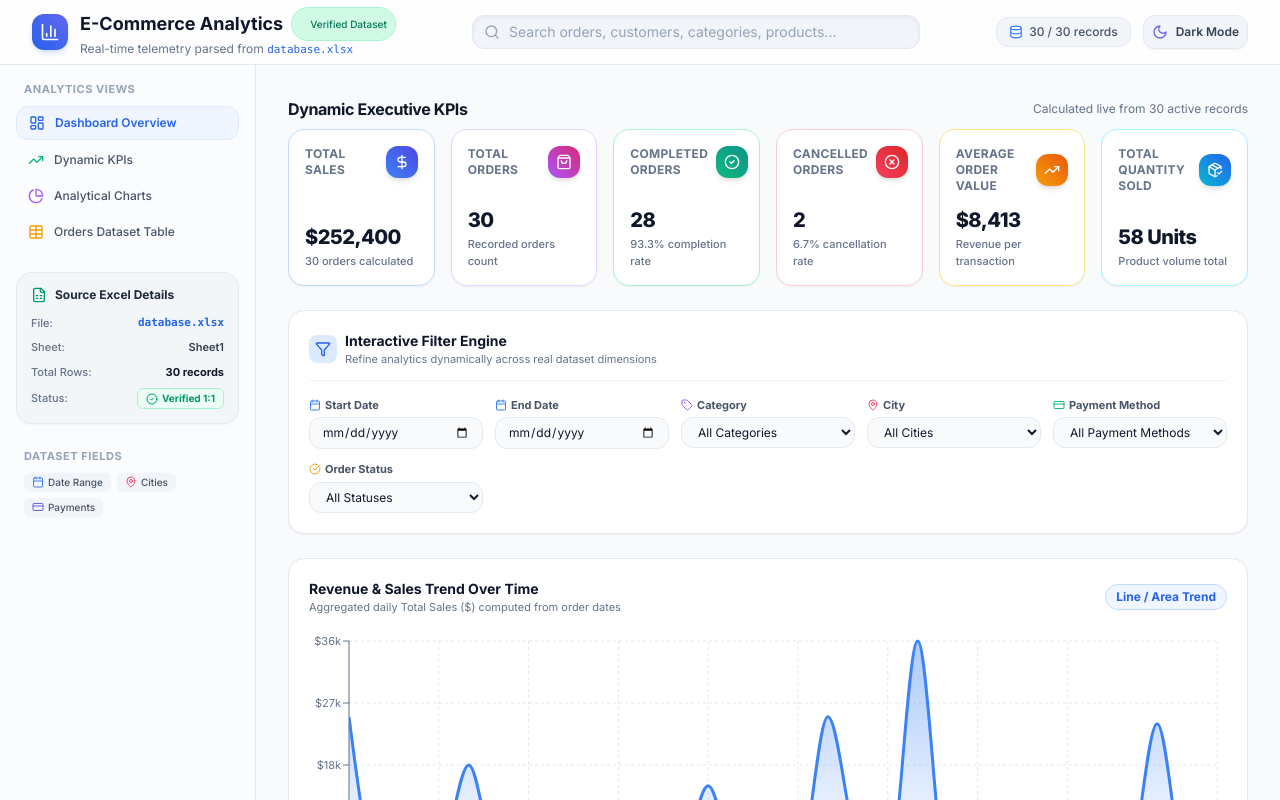
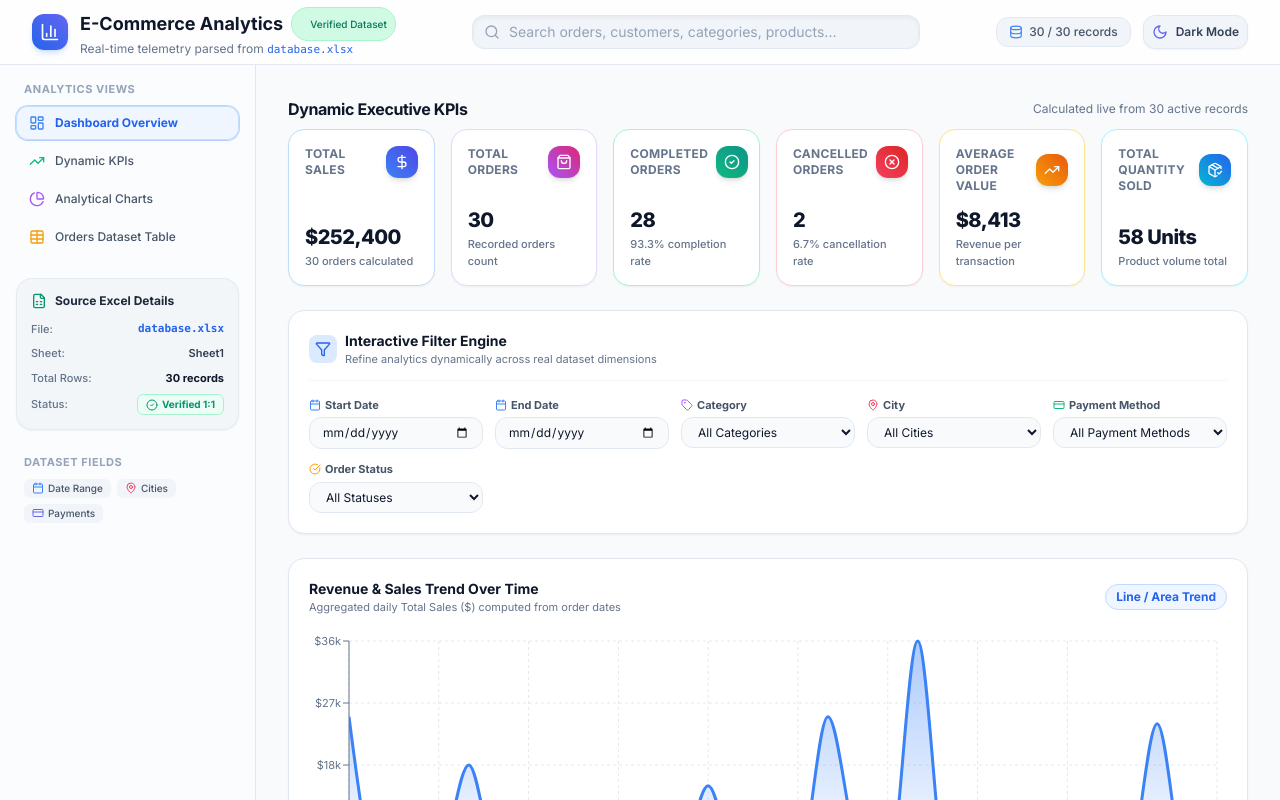
Before and after one commit to ahmedshahat921-cpu/ecommerce-dashboard, a React (Vite) app: page / in a window 1280 px wide. Shown: the top 800 px of the page. Built offline with nearby package versions, Linux system fonts and the light colour scheme.

Commit message:
feat: add dynamic active state highlighting and glowing border to Sidebar navigation tabs

```diff
--- a/src/components/Layout/Sidebar.jsx
+++ b/src/components/Layout/Sidebar.jsx
@@ -12,6 +12,39 @@ import {
 } from 'lucide-react';
 
 export const Sidebar = ({ totalRecords, activeFilterCount, resetFilters }) => {
+  const [activeTab, setActiveTab] = React.useState('overview');
+
+  const navItems = [
+    {
+      id: 'overview',
+      label: 'Dashboard Overview',
+      href: '#overview',
+      icon: LayoutDashboard,
+      iconColor: 'text-blue-500'
+    },
+    {
+      id: 'kpis',
+      label: 'Dynamic KPIs',
+      href: '#overview',
+      icon: TrendingUp,
+      iconColor: 'text-emerald-500'
+    },
+    {
+      id: 'charts',
+      label: 'Analytical Charts',
+      href: '#charts',
+      icon: PieChart,
+      iconColor: 'text-purple-500'
+    },
+    {
+      id: 'table',
+      label: 'Orders Dataset Table',
+      href: '#table',
+      icon: Table,
+      iconColor: 'text-amber-500'
+    }
+  ];
+
   return (
     <aside className="w-64 shrink-0 hidden md:block border-r border-slate-200 dark:border-slate-800 bg-white/50 dark:bg-slate-900/50 p-4 transition-colors min-h-[calc(100vh-4rem)]">
       <div className="space-y-6 sticky top-20">
@@ -21,34 +54,25 @@ export const Sidebar = ({ totalRecords, activeFilterCount, resetFilters }) => {
             Analytics Views
           </h3>
           <nav className="space-y-1">
-            <a
-              href="#overview"
-              className="flex items-center gap-2.5 px-3 py-2 rounded-xl text-xs font-semibold text-blue-600 dark:text-blue-400 bg-blue-50 dark:bg-blue-950/50 border border-blue-100 dark:border-blue-900/50 transition-all"
-            >
-              <LayoutDashboard className="w-4 h-4" />
-              <span>Dashboard Overview</span>
-            </a>
-            <a
-              href="#kpis"
-              className="flex items-center gap-2.5 px-3 py-2 rounded-xl text-xs font-medium text-slate-600 dark:text-slate-400 hover:bg-slate-100 dark:hover:bg-slate-800/60 transition-all"
-            >
-              <TrendingUp className="w-4 h-4 text-emerald-500" />
-              <span>Dynamic KPIs</span>
-            </a>
-            <a
-              href="#charts"
-              className="flex items-center gap-2.5 px-3 py-2 rounded-xl text-xs font-medium text-slate-600 dark:text-slate-400 hover:bg-slate-100 dark:hover:bg-slate-800/60 transition-all"
-            >
-              <PieChart className="w-4 h-4 text-purple-500" />
-              <span>Analytical Charts</span>
-            </a>
-            <a
-              href="#table"
-              className="flex items-center gap-2.5 px-3 py-2 rounded-xl text-xs font-medium text-slate-600 dark:text-slate-400 hover:bg-slate-100 dark:hover:bg-slate-800/60 transition-all"
-            >
-              <Table className="w-4 h-4 text-amber-500" />
-              <span>Orders Dataset Table</span>
-            </a>
+            {navItems.map((item) => {
+              const Icon = item.icon;
+              const isActive = activeTab === item.id;
+              return (
+                <a
+                  key={item.id}
+                  href={item.href}
+                  onClick={() => setActiveTab(item.id)}
+                  className={`flex items-center gap-2.5 px-3 py-2 rounded-xl text-xs transition-all ${
+                    isActive
+                      ? 'font-bold text-blue-600 dark:text-blue-400 bg-blue-50/90 dark:bg-blue-950/70 border border-blue-200/90 dark:border-blue-800/90 shadow-sm shadow-blue-500/10 ring-1 ring-blue-500/30'
+                      : 'font-medium text-slate-600 dark:text-slate-400 hover:bg-slate-100 dark:hover:bg-slate-800/60 border border-transparent'
+                  }`}
+                >
+                  <Icon className={`w-4 h-4 ${isActive ? 'text-blue-500' : item.iconColor}`} />
+                  <span>{item.label}</span>
+                </a>
+              );
+            })}
           </nav>
         </div>
 
```
